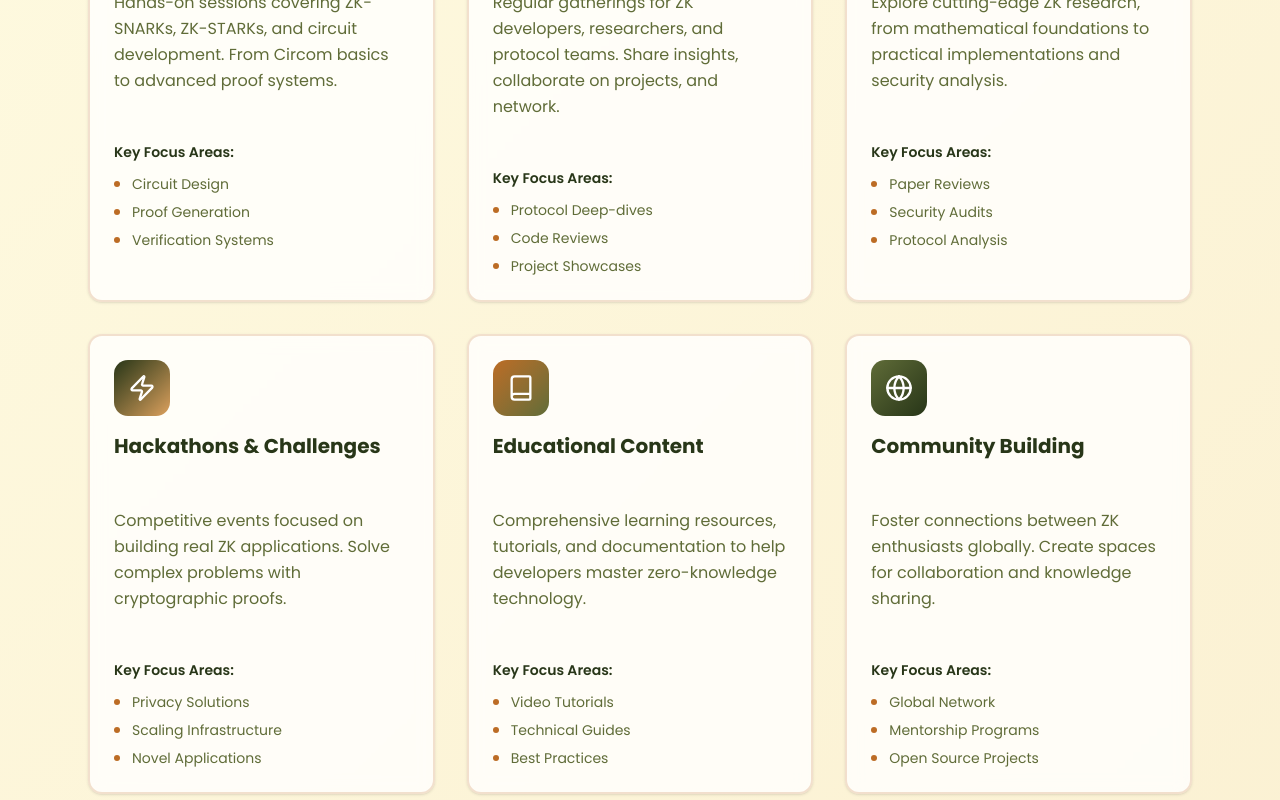
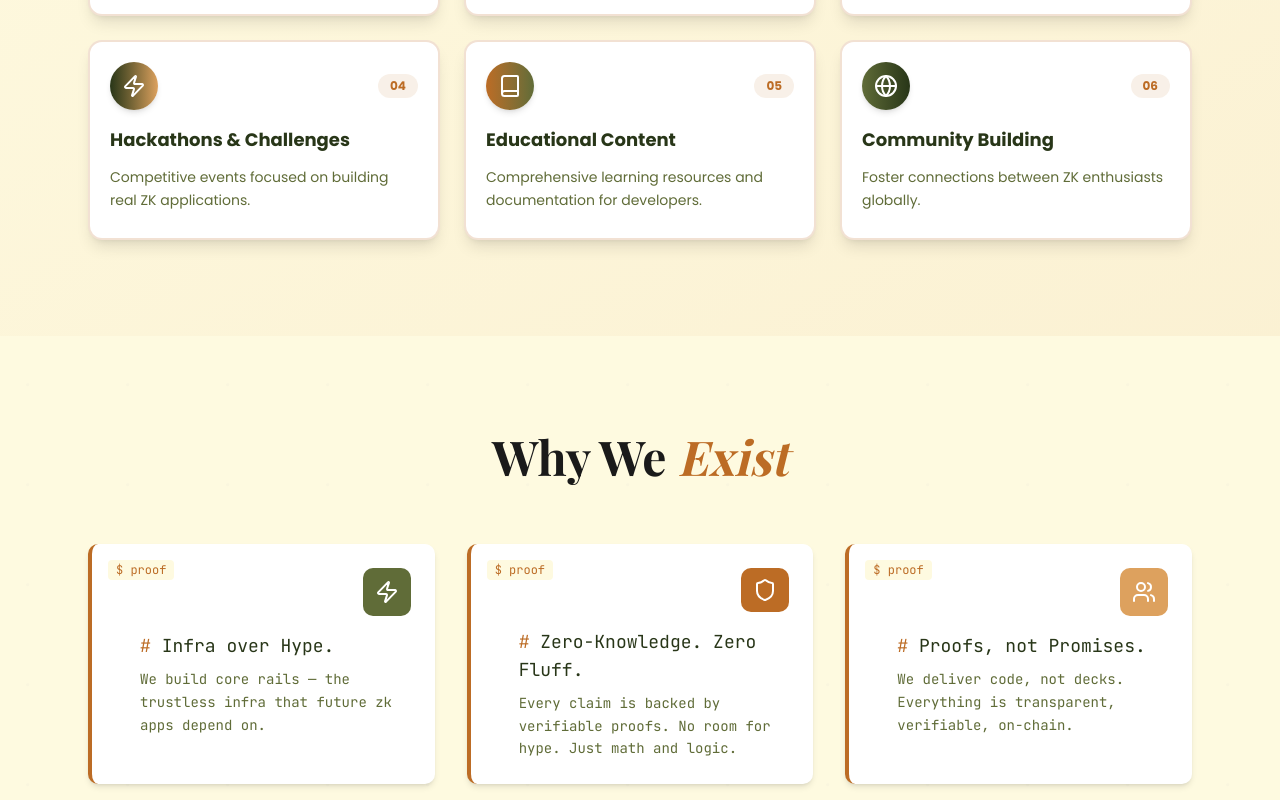
Before and after one commit to MadhuVarshaP/PoW, a Next.js app: page / in a window 1280 px wide. Shown: the part 1800-2600 px from the top of the page. Built offline with nearby package versions, Linux system fonts and the light colour scheme.

Commit message:
Resized the cards

```diff
--- a/src/app/about/page.js
+++ /dev/null
@@ -1,125 +0,0 @@
-"use client";
-
-import { motion } from "framer-motion";
-import { Card } from "@/components/ui/card";
-import Navbar from "@/components/Navbar";
-import Footer from "@/components/Footer";
-import { Users, Target, Shield, Award } from "lucide-react";
-import { Button } from "@/components/ui/button";
-
-export default function AboutPage() {
-  const team = [
-    {
-      name: "Alex Chen",
-      role: "Founder & Lead Researcher",
-      image: "/team/alex.jpg",
-      bio: "ZK protocol researcher with 5+ years in cryptography",
-    },
-    {
-      name: "Sarah Kumar",
-      role: "Technical Lead",
-      image: "/team/sarah.jpg",
-      bio: "Specialized in ZK-SNARKs implementation",
-    },
-    {
-      name: "Michael Wong",
-      role: "Community Lead",
-      image: "/team/michael.jpg",
-      bio: "Building bridges between researchers and developers",
-    },
-  ];
-
-  const values = [
-    {
-      icon: Shield,
-      title: "Privacy First",
-      description:
-        "We believe in building a future where privacy is a fundamental right",
-    },
-    {
-      icon: Target,
-      title: "Innovation Driven",
-      description:
-        "Pushing the boundaries of what's possible with zero-knowledge proofs",
-    },
-    {
-      icon: Users,
-      title: "Community Focused",
-      description:
-        "Growing together through collaboration and knowledge sharing",
-    },
-  ];
-
-  return (
-    <div className="min-h-screen bg-[#FEFAE0]">
-      <Navbar />
-
-      <main className="max-w-6xl mx-auto px-6 py-28">
-        <motion.div
-          initial={{ opacity: 0, y: 20 }}
-          animate={{ opacity: 1, y: 0 }}
-          transition={{ duration: 0.5 }}
-        >
-          <h1 className="text-5xl font-display font-bold text-[#283618] mb-4">
-            About <span className="italic text-[#BC6C25]">Us</span>
-          </h1>
-          <p className="text-lg text-[#606C38] mb-12 max-w-3xl">
-            Proof of Witness is a community-driven initiative focused on
-            advancing zero-knowledge proof technology through education,
-            collaboration, and real-world implementation.
-          </p>
-
-          {/* Values Section */}
-          <div className="grid md:grid-cols-3 gap-8 mb-20">
-            {values.map((value, index) => (
-              <motion.div
-                key={index}
-                initial={{ opacity: 0, y: 20 }}
-                animate={{ opacity: 1, y: 0 }}
-                transition={{ delay: index * 0.1 }}
-              >
-                <Card className="p-6 border-2 border-[#BC6C25]/20">
-                  <div className="w-12 h-12 rounded-lg bg-[#BC6C25] flex items-center justify-center mb-4">
-                    <value.icon className="w-6 h-6 text-white" />
-                  </div>
-                  <h3 className="text-xl font-bold text-[#283618] mb-2">
-                    {value.title}
-                  </h3>
-                  <p className="text-[#606C38]">{value.description}</p>
-                </Card>
-              </motion.div>
-            ))}
-          </div>
-
-          {/* Team Section */}
-          <h2 className="text-3xl font-display font-bold text-[#283618] mb-8">
-            Our <span className="italic text-[#BC6C25]">Team</span>
-          </h2>
-          <div className="grid md:grid-cols-3 gap-8">
-            {team.map((member, index) => (
-              <motion.div
-                key={index}
-                initial={{ opacity: 0, y: 20 }}
-                animate={{ opacity: 1, y: 0 }}
-                transition={{ delay: index * 0.1 }}
-              >
-                <Card className="p-6 border-2 border-[#BC6C25]/20">
-                  <div className="w-24 h-24 rounded-full bg-[#DDA15E]/20 mb-4 mx-auto" />
-                  <h3 className="text-xl font-bold text-[#283618] mb-1 text-center">
-                    {member.name}
-                  </h3>
-                  <p className="text-[#BC6C25] text-sm mb-2 text-center">
-                    {member.role}
-                  </p>
-                  <p className="text-[#606C38] text-center">{member.bio}</p>
-                </Card>
-              </motion.div>
-            ))}
-          </div>
-        </motion.div>
-      </main>
-
-      <Footer />
-    </div>
-  );
-}
--- a/src/app/contact/page.js
+++ b/src/app/contact/page.js
@@ -26,40 +26,30 @@ export default function ContactPage() {
   const teamMembers = [
     {
       name: "Dr. Sarah Chen",
-      role: "Lead Cryptographer & Co-Founder",
+      role: "Lead Cryptographer",
       bio: "PhD in Applied Cryptography from MIT. Former researcher at Zcash Foundation with 8+ years in zero-knowledge systems.",
       email: "sarah@proofofwitness.com",
       linkedin: "https://linkedin.com/in/sarahchen-zk",
       twitter: "https://twitter.com/sarahchen_zk",
       github: "https://github.com/sarahchen",
-      image: "/team/sarah.jpg",
-      expertise: ["ZK-SNARKs", "Protocol Design", "Cryptographic Research"],
     },
     {
       name: "Alex Thompson",
-      role: "Technical Lead & Co-Founder",
+      role: "Technical Lead",
       bio: "Full-stack developer specializing in ZK applications. Previously at Polygon Labs, building zkEVM infrastructure.",
       email: "alex@proofofwitness.com",
       linkedin: "https://linkedin.com/in/alexthompson-dev",
       twitter: "https://twitter.com/alexthompson_zk",
       github: "https://github.com/alexthompson",
-      image: "/team/alex.jpg",
-      expertise: ["Circom", "Smart Contracts", "dApp Development"],
     },
     {
       name: "Emma Wilson",
-      role: "Community Manager & Educator",
+      role: "Community Manager",
       bio: "Former developer advocate at ConsenSys. Passionate about making complex cryptography accessible to developers.",
       email: "emma@proofofwitness.com",
       linkedin: "https://linkedin.com/in/emmawilson-crypto",
       twitter: "https://twitter.com/emmawilson_zk",
       github: "https://github.com/emmawilson",
-      image: "/team/emma.jpg",
-      expertise: [
-        "Developer Education",
-        "Community Building",
-        "Technical Writing",
-      ],
     },
     {
       name: "Prof. Michael Rodriguez",
@@ -69,12 +59,6 @@ export default function ContactPage() {
       linkedin: "https://linkedin.com/in/prof-rodriguez",
       twitter: "https://twitter.com/prof_rodriguez",
       github: "https://github.com/profrodriguez",
-      image: "/team/michael.jpg",
-      expertise: [
-        "Academic Research",
-        "Protocol Security",
-        "Formal Verification",
-      ],
     },
   ];
 
@@ -331,21 +315,24 @@ export default function ContactPage() {
             </p>
           </motion.div>
 
-          <div className="grid md:grid-cols-2 lg:grid-cols-4 gap-8">
+          <div className="grid md:grid-cols-2 lg:grid-cols-4 gap-6">
             {teamMembers.map((member, index) => (
+              <motion.div key={index} variants={itemVariants}>
                 <motion.div
-                key={index}
-                variants={itemVariants}
-                whileHover={{
-                  y: -8,
-                  transition: { duration: 0.3, ease: "easeOut" },
-                }}
-                className="group"
+                  initial={{ opacity: 0, y: 40 }}
+                  whileInView={{ opacity: 1, y: 0 }}
+                  transition={{ duration: 0.6 }}
+                  viewport={{ once: true }}
+                  className="h-full"
                 >
-                <Card className="p-6 border-2 border-[#BC6C25]/20 hover:border-[#BC6C25]/40 transition-all duration-300 hover:shadow-xl hover:shadow-[#BC6C25]/10 h-full flex flex-col bg-white/90 backdrop-blur-sm">
-                  {/* Profile Image */}
-                  <div className="w-24 h-24 rounded-full bg-gradient-to-br from-[#BC6C25] to-[#283618] mx-auto mb-4 flex items-center justify-center">
-                    <div className="text-white text-2xl font-bold">
+                  <div className="relative group bg-white border-l-4 border-[#BC6C25] p-5 rounded-lg shadow-md hover:shadow-xl transition-all duration-300 overflow-hidden h-[240px] flex flex-col">
+                    <div className="absolute top-3 left-3 text-xs text-[#BC6C25] font-mono bg-[#fefae0] px-2 py-0.5 rounded">
+                      $ team
+                    </div>
+
+                    {/* Profile Avatar */}
+                    <div className="w-12 h-12 bg-[#BC6C25] rounded-lg flex items-center justify-center mb-3 ml-auto">
+                      <div className="text-white text-sm font-bold">
                         {member.name
                           .split(" ")
                           .map((n) => n[0])
@@ -354,64 +341,57 @@ export default function ContactPage() {
                     </div>
 
                     {/* Name and Role */}
-                  <h3 className="text-lg font-bold text-[#283618] text-center mb-2 group-hover:text-[#BC6C25] transition-colors duration-300">
-                    {member.name}
+                    <h3 className="text-base font-mono text-[#283618] mb-1 pl-5">
+                      <span className="text-[#BC6C25]">#</span> {member.name}
                     </h3>
-                  <p className="text-sm font-medium text-[#BC6C25] text-center mb-4">
+                    <p className="text-xs font-mono text-[#BC6C25] mb-3 pl-5">
                       {member.role}
                     </p>
 
-                  {/* Bio */}
-                  <p className="text-sm text-[#606C38] text-center mb-4 flex-1 leading-relaxed">
-                    {member.bio}
+                    {/* Bio - shortened and fixed height */}
+                    <div className="flex-1 pl-5 mb-3">
+                      <p className="text-xs font-mono text-[#606C38] leading-relaxed">
+                        {member.bio.split('.')[0].substring(0, 80)}...
                       </p>
-
-                  {/* Expertise Tags */}
-                  <div className="flex flex-wrap gap-1 mb-4 justify-center">
-                    {member.expertise.map((skill, i) => (
-                      <span
-                        key={i}
-                        className="text-xs px-2 py-1 rounded-full bg-[#DDA15E]/20 text-[#BC6C25] font-medium"
-                      >
-                        {skill}
-                      </span>
-                    ))}
                     </div>
 
                     {/* Contact Links */}
-                  <div className="flex justify-center gap-3">
+                    <div className="flex gap-2 pl-5 mt-auto">
                       <a
                         href={`mailto:${member.email}`}
-                      className="w-8 h-8 rounded-full bg-[#BC6C25]/10 hover:bg-[#BC6C25]/20 flex items-center justify-center transition-colors duration-300"
+                        className="w-6 h-6 rounded bg-[#BC6C25]/10 hover:bg-[#BC6C25]/20 flex items-center justify-center transition-colors duration-300"
                       >
-                      <Mail className="w-4 h-4 text-[#BC6C25]" />
+                        <Mail className="w-3 h-3 text-[#BC6C25]" />
                       </a>
                       <a
                         href={member.linkedin}
                         target="_blank"
                         rel="noopener noreferrer"
-                      className="w-8 h-8 rounded-full bg-[#BC6C25]/10 hover:bg-[#BC6C25]/20 flex items-center justify-center transition-colors duration-300"
+                        className="w-6 h-6 rounded bg-[#BC6C25]/10 hover:bg-[#BC6C25]/20 flex items-center justify-center transition-colors duration-300"
                       >
-                      <Linkedin className="w-4 h-4 text-[#BC6C25]" />
+                        <Linkedin className="w-3 h-3 text-[#BC6C25]" />
                       </a>
                       <a
                         href={member.twitter}
                         target="_blank"
                         rel="noopener noreferrer"
-                      className="w-8 h-8 rounded-full bg-[#BC6C25]/10 hover:bg-[#BC6C25]/20 flex items-center justify-center transition-colors duration-300"
+                        className="w-6 h-6 rounded bg-[#BC6C25]/10 hover:bg-[#BC6C25]/20 flex items-center justify-center transition-colors duration-300"
                       >
-                      <Twitter className="w-4 h-4 text-[#BC6C25]" />
+                        <Twitter className="w-3 h-3 text-[#BC6C25]" />
                       </a>
                       <a
                         href={member.github}
                         target="_blank"
                         rel="noopener noreferrer"
-                      className="w-8 h-8 rounded-full bg-[#BC6C25]/10 hover:bg-[#BC6C25]/20 flex items-center justify-center transition-colors duration-300"
+                        className="w-6 h-6 rounded bg-[#BC6C25]/10 hover:bg-[#BC6C25]/20 flex items-center justify-center transition-colors duration-300"
                       >
-                      <Github className="w-4 h-4 text-[#BC6C25]" />
+                        <Github className="w-3 h-3 text-[#BC6C25]" />
                       </a>
                     </div>
-                </Card>
+
+                    <div className="absolute inset-0 opacity-0 group-hover:opacity-100 transition duration-300 bg-gradient-to-br from-[#BC6C25]/10 via-[#DDA15E]/10 to-transparent pointer-events-none rounded-lg blur-md" />
+                  </div>
+                </motion.div>
               </motion.div>
             ))}
           </div>
--- a/src/app/page.js
+++ b/src/app/page.js
@@ -243,134 +243,88 @@ export default function Component() {
             What We <span className="italic text-[#BC6C25]">Do</span>
           </motion.h2>
 
-          <div className="grid md:grid-cols-2 lg:grid-cols-3 gap-8">
+          <div className="grid md:grid-cols-2 lg:grid-cols-3 gap-6">
             {[
               {
                 icon: Terminal,
                 title: "Technical Workshops",
                 description:
-                  "Hands-on sessions covering ZK-SNARKs, ZK-STARKs, and circuit development. From Circom basics to advanced proof systems.",
-                features: [
-                  "Circuit Design",
-                  "Proof Generation",
-                  "Verification Systems",
-                ],
+                  "Hands-on sessions covering ZK-SNARKs, ZK-STARKs, and circuit development.",
                 color: "from-[#BC6C25] to-[#283618]",
               },
               {
                 icon: Users,
                 title: "Builder Meetups",
                 description:
-                  "Regular gatherings for ZK developers, researchers, and protocol teams. Share insights, collaborate on projects, and network.",
-                features: [
-                  "Protocol Deep-dives",
-                  "Code Reviews",
-                  "Project Showcases",
-                ],
+                  "Regular gatherings for ZK developers, researchers, and protocol teams.",
                 color: "from-[#606C38] to-[#BC6C25]",
               },
               {
                 icon: Shield,
                 title: "Research Sessions",
                 description:
-                  "Explore cutting-edge ZK research, from mathematical foundations to practical implementations and security analysis.",
-                features: [
-                  "Paper Reviews",
-                  "Security Audits",
-                  "Protocol Analysis",
-                ],
+                  "Explore cutting-edge ZK research and practical implementations.",
                 color: "from-[#DDA15E] to-[#606C38]",
               },
               {
                 icon: Zap,
                 title: "Hackathons & Challenges",
                 description:
-                  "Competitive events focused on building real ZK applications. Solve complex problems with cryptographic proofs.",
-                features: [
-                  "Privacy Solutions",
-                  "Scaling Infrastructure",
-                  "Novel Applications",
-                ],
+                  "Competitive events focused on building real ZK applications.",
                 color: "from-[#283618] to-[#DDA15E]",
               },
               {
                 icon: Book,
                 title: "Educational Content",
                 description:
-                  "Comprehensive learning resources, tutorials, and documentation to help developers master zero-knowledge technology.",
-                features: [
-                  "Video Tutorials",
-                  "Technical Guides",
-                  "Best Practices",
-                ],
+                  "Comprehensive learning resources and documentation for developers.",
                 color: "from-[#BC6C25] to-[#606C38]",
               },
               {
                 icon: Globe,
                 title: "Community Building",
                 description:
-                  "Foster connections between ZK enthusiasts globally. Create spaces for collaboration and knowledge sharing.",
-                features: [
-                  "Global Network",
-                  "Mentorship Programs",
-                  "Open Source Projects",
-                ],
+                  "Foster connections between ZK enthusiasts globally.",
                 color: "from-[#606C38] to-[#283618]",
               },
             ].map((activity, index) => (
+              <motion.div key={index} variants={itemVariants}>
                 <motion.div
-                key={index}
-                variants={itemVariants}
-                whileHover={{
-                  y: -8,
-                  transition: { duration: 0.3, ease: "easeOut" },
-                }}
-                className="group"
+                  initial={{ opacity: 0, y: 40 }}
+                  whileInView={{ opacity: 1, y: 0 }}
+                  transition={{ duration: 0.6 }}
+                  viewport={{ once: true }}
+                  className="h-full"
                 >
-                <Card className="h-full p-6 border-2 border-[#BC6C25]/20 hover:border-[#BC6C25]/40 transition-all duration-300 hover:shadow-xl hover:shadow-[#BC6C25]/10 bg-white/80 backdrop-blur-sm overflow-hidden relative">
-                  {/* Background Gradient */}
+                  <div className="relative group bg-white rounded-xl border-2 border-[#BC6C25]/20 hover:border-[#BC6C25]/40 p-5 shadow-lg hover:shadow-xl transition-all duration-300 overflow-hidden h-[200px] flex flex-col">
+                    {/* Header with Icon */}
+                    <div className="flex items-center justify-between mb-4">
                       <div
-                    className={`absolute inset-0 bg-gradient-to-br ${activity.color} opacity-0 group-hover:opacity-5 transition-opacity duration-300`}
-                  />
+                        className={`w-12 h-12 rounded-full bg-gradient-to-r ${activity.color} flex items-center justify-center shadow-md`}
+                      >
+                        <activity.icon className="w-6 h-6 text-white" />
+                      </div>
+                      <div className="text-xs font-bold text-[#BC6C25] bg-[#BC6C25]/10 px-3 py-1 rounded-full">
+                        {String(index + 1).padStart(2, "0")}
+                      </div>
+                    </div>
 
-                  {/* Icon Header */}
-                  <div className="relative z-10 mb-6">
-                    <div
-                      className={`w-14 h-14 rounded-xl bg-gradient-to-br ${activity.color} flex items-center justify-center mb-4 group-hover:scale-110 transition-transform duration-300`}
-                    >
-                      <activity.icon className="w-7 h-7 text-white" />
-                    </div>
-                    <h3 className="text-xl font-bold text-[#283618] group-hover:text-[#BC6C25] transition-colors duration-300">
+                    {/* Title */}
+                    <h3 className="text-lg font-bold text-[#283618] mb-3 group-hover:text-[#BC6C25] transition-colors duration-300">
                       {activity.title}
                     </h3>
-                  </div>
 
                     {/* Description */}
-                  <p className="text-[#606C38] mb-6 leading-relaxed relative z-10">
+                    <p className="text-sm text-[#606C38] leading-relaxed flex-1">
                       {activity.description}
                     </p>
 
-                  {/* Features List */}
-                  <div className="relative z-10">
-                    <h4 className="text-sm font-semibold text-[#283618] mb-3">
-                      Key Focus Areas:
-                    </h4>
-                    <ul className="space-y-2">
-                      {activity.features.map((feature, i) => (
-                        <li
-                          key={i}
-                          className="flex items-center text-sm text-[#606C38]"
-                        >
-                          <div className="w-1.5 h-1.5 rounded-full bg-[#BC6C25] mr-3 flex-shrink-0" />
-                          <span>{feature}</span>
-                        </li>
-                      ))}
-                    </ul>
+                    {/* Bottom accent line */}
+                    <div
+                      className={`h-1 bg-gradient-to-r ${activity.color} rounded-full mt-4 transform scale-x-0 group-hover:scale-x-100 transition-transform duration-300 origin-left`}
+                    />
                   </div>
-
-                  {/* Hover Effect */}
-                  <div className="absolute bottom-0 left-0 right-0 h-1 bg-gradient-to-r from-[#BC6C25] to-[#DDA15E] transform scale-x-0 group-hover:scale-x-100 transition-transform duration-300 origin-left" />
-                </Card>
+                </motion.div>
               </motion.div>
             ))}
           </div>
@@ -428,8 +382,9 @@ export default function Component() {
                     whileInView={{ opacity: 1, y: 0 }}
                     transition={{ duration: 0.6 }}
                     viewport={{ once: true }}
+                    className="h-full"
                   >
-                    <div className="relative group bg-white border-l-4 border-[#BC6C25] p-6 rounded-lg shadow-md hover:shadow-xl transition-all duration-300 overflow-hidden">
+                    <div className="relative group bg-white border-l-4 border-[#BC6C25] p-6 rounded-lg shadow-md hover:shadow-xl transition-all duration-300 overflow-hidden h-[240px] flex flex-col">
                       <div className="absolute top-4 left-4 text-xs text-[#BC6C25] font-mono bg-[#fefae0] px-2 py-0.5 rounded">
                         $ proof
                       </div>
--- a/src/components/Navbar.jsx
+++ b/src/components/Navbar.jsx
@@ -11,7 +11,6 @@ const navItems = [
   { name: "Events", path: "/events" },
   { name: "Learn", path: "/learn" },
   { name: "Contribute", path: "/contribute" },
-  { name: "About", path: "/about" },
   { name: "Contact", path: "/contact" },
 ];
 
```
Lines whose indentation alone changed are shown as unchanged.
